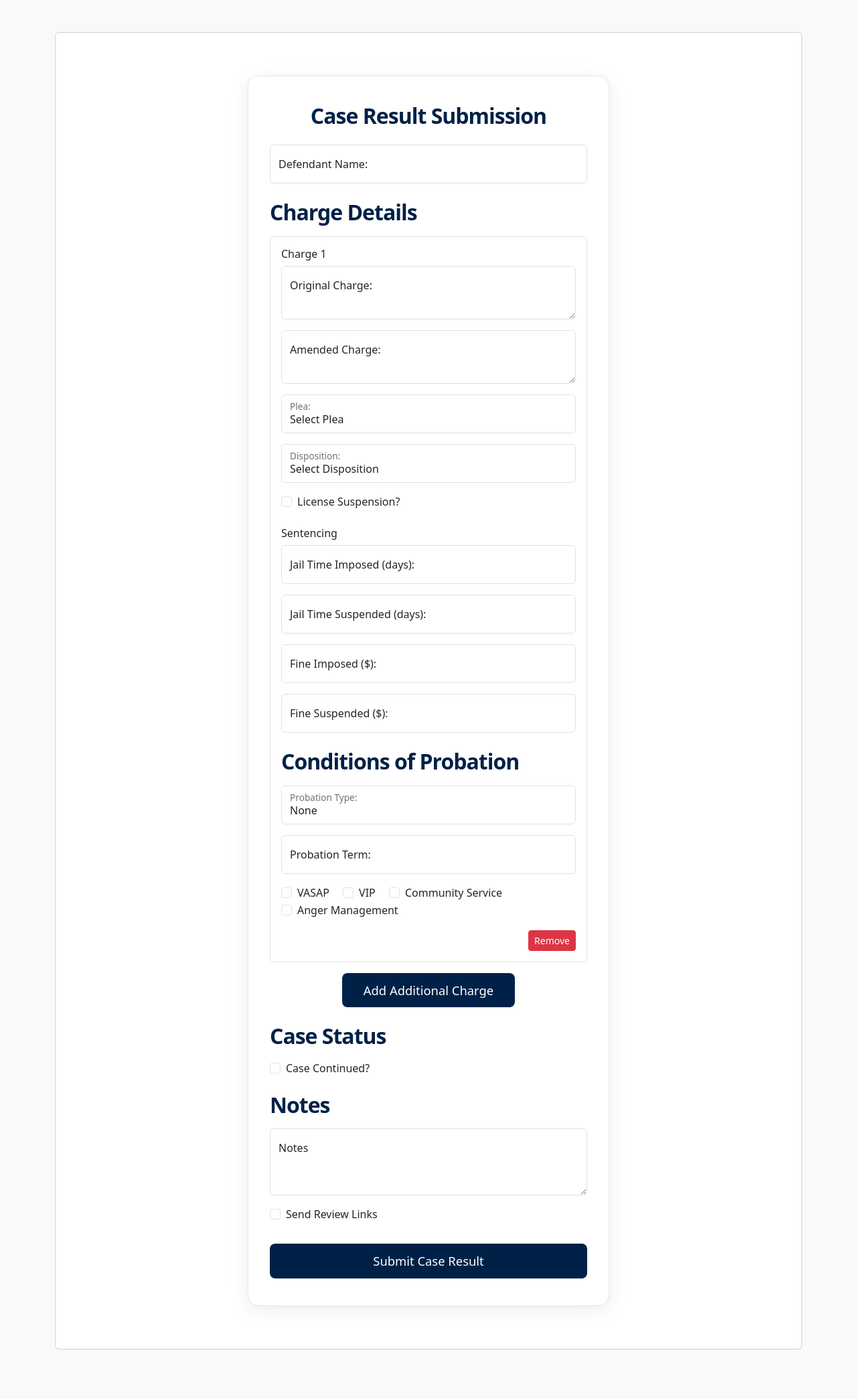
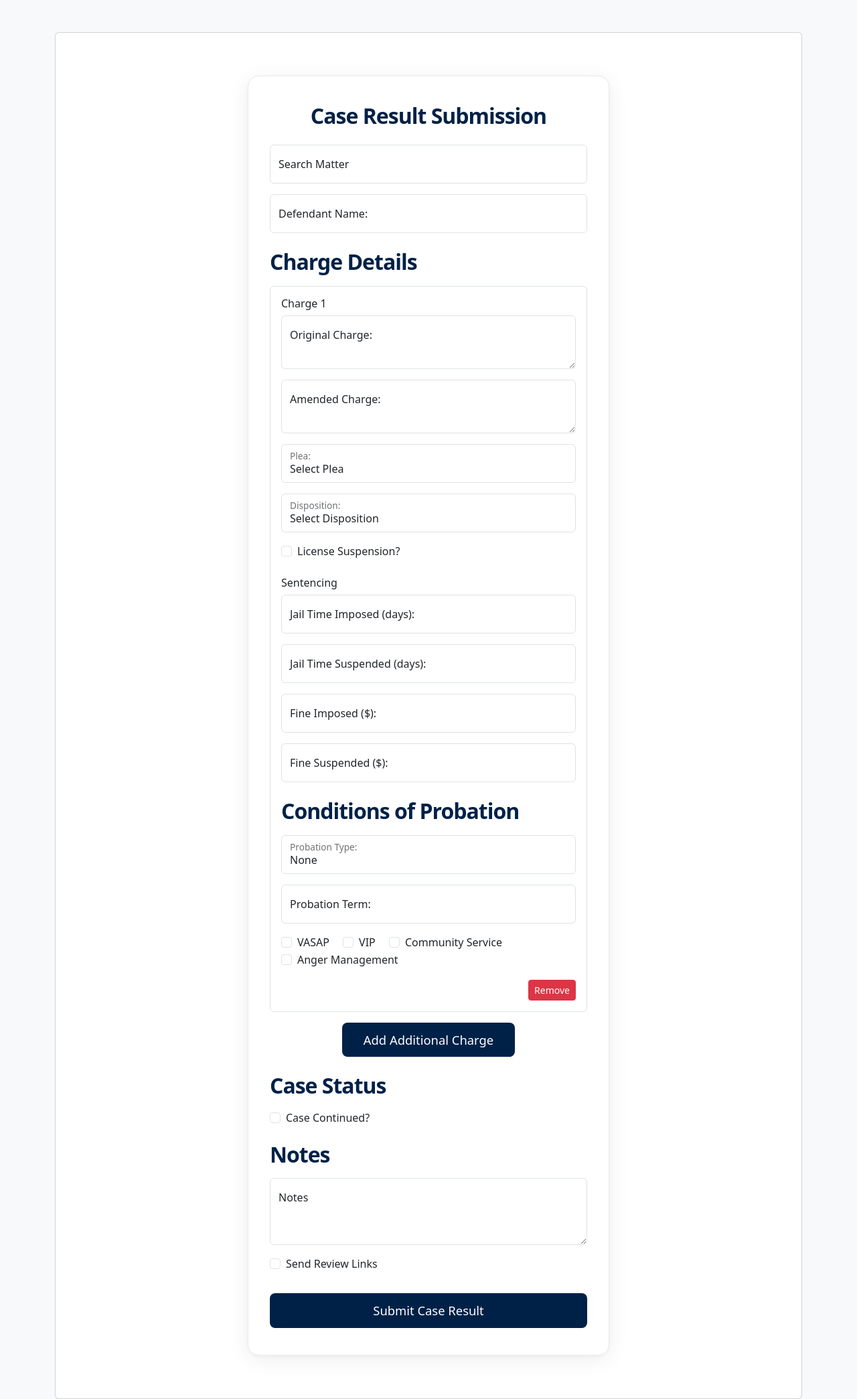
Before and after one commit to DischleyLaw/dischley-tools, a Flask app: page /case_result in a window 1280 px wide. Shown: the part 66-2155 px from the top of the page at 67% size. Before the commit the page ends 2081 px from the top, so only its background shows below. Run offline with Flask 3, Linux system fonts and the light colour scheme; the visitor is signed in with stand-in values (Sample User, id 1).

Commit message:
Push working Clio fallback and lead subject line fix

```diff
--- a/main.py
+++ b/main.py
@@ -167,6 +167,7 @@ class CaseResult(db.Model):
     # New fields for license suspension term and restricted license type
     license_suspension_term = db.Column(db.String(100))
     restricted_license_type = db.Column(db.String(100))
+    clio_matter_id = db.Column(db.String(100))
 
 # --- Charge Model ---
 class Charge(db.Model):
@@ -719,9 +720,40 @@ def update_success():
 @app.route("/case_result", methods=["GET", "POST"])
 @login_required
 def case_result():
+    # --- AJAX or form-driven search for matters (GET handler) ---
+    if request.method == "GET" and "search_matter" in request.args:
+        try:
+            access_token = get_valid_token()
+            headers = {'Authorization': f'Bearer {access_token}'}
+            query = request.args.get("search_matter")
+            url = f"https://app.clio.com/api/v4/matters?query={query}&status=open"
+            response = requests.get(url, headers=headers)
+            if response.status_code == 200:
+                return response.json()
+            else:
+                return {"error": "Failed to fetch matter search results"}, response.status_code
+        except Exception as e:
+            return {"error": f"Search Error: {str(e)}"}, 500
     submitted = False
     if request.method == "POST":
         defendant_name = request.form.get('defendant_name')
+        # --- CLIO MATTER ID LOOKUP ---
+        clio_matter_id = None
+        selected_display_name = request.form.get("search_matter", "").strip()
+        if selected_display_name:
+            try:
+                access_token = get_valid_token()
+                headers = {'Authorization': f'Bearer {access_token}'}
+                search_url = f"https://app.clio.com/api/v4/matters?status=open&query={selected_display_name}"
+                response = requests.get(search_url, headers=headers)
+                if response.status_code == 200:
+                    for matter in response.json().get("data", []):
+                        if matter.get("display_number") == selected_display_name:
+                            clio_matter_id = matter.get("id")
+                            break
+            except Exception as e:
+                print("Failed to fetch Clio matter ID:", e)
+
         original_charges = request.form.getlist('original_charge[]')
         amended_charges = request.form.getlist('amended_charge[]')
         pleas = request.form.getlist('plea[]')
@@ -890,7 +922,8 @@ def case_result():
             send_review_links=send_review_links,
             license_suspension_term=", ".join(filter(None, license_suspension_term)) if license_suspension_term else None,
             restricted_license_type=", ".join(filter(None, restricted_license_type)) if restricted_license_type else None,
-            other_disposition=disposition_narrative
+            other_disposition=disposition_narrative,
+            clio_matter_id=clio_matter_id
         )
         db.session.add(case_result_obj)
         db.session.commit()
--- a/templates/case_result.html
+++ b/templates/case_result.html
@@ -46,6 +46,11 @@
 <div class="alert alert-success" role="alert">Form submitted successfully!</div>
 {% endif %}
 <form method="POST" autocomplete="off">
+  <div class="mb-3 form-floating">
+    <input type="text" class="form-control" id="search_matter" name="search_matter" list="matterResults" placeholder="Search Matter by Last Name">
+    <label for="search_matter">Search Matter</label>
+    <datalist id="matterResults"></datalist>
+  </div>
   <div class="mb-3 form-floating">
     <input type="text" class="form-control" id="defendant_name" name="defendant_name" placeholder="Defendant Name" required>
     <label for="defendant_name">Defendant Name:</label>
@@ -307,5 +312,28 @@ document.getElementById('was_continued').addEventListener('change', function() {
   const isContinued = this.checked;
   document.getElementById('continuation_fields').style.display = isContinued ? 'flex' : 'none';
 });
+// Autocomplete for Matter Search
+const searchInput = document.getElementById("search_matter");
+const dataList = document.getElementById("matterResults");
+
+searchInput.addEventListener("input", function () {
+  const query = this.value;
+  if (query.length < 2) return; // Skip short queries
+
+  fetch(`/case_result?search_matter=${encodeURIComponent(query)}`)
+    .then(res => res.json())
+    .then(data => {
+      dataList.innerHTML = "";
+      if (data.data) {
+        data.data.forEach(matter => {
+          const name = matter.display_number || matter.description || "Unnamed Matter";
+          const option = document.createElement("option");
+          option.value = name;
+          dataList.appendChild(option);
+        });
+      }
+    })
+    .catch(err => console.error("Error fetching matter data:", err));
+});
 </script>
 {% endblock %}
```
Also changed, not shown: migrations/versions/5e2a780b0616_sync_db_with_lead_model_updates.py (added, +32 -0 lines), instance/leads.db.
